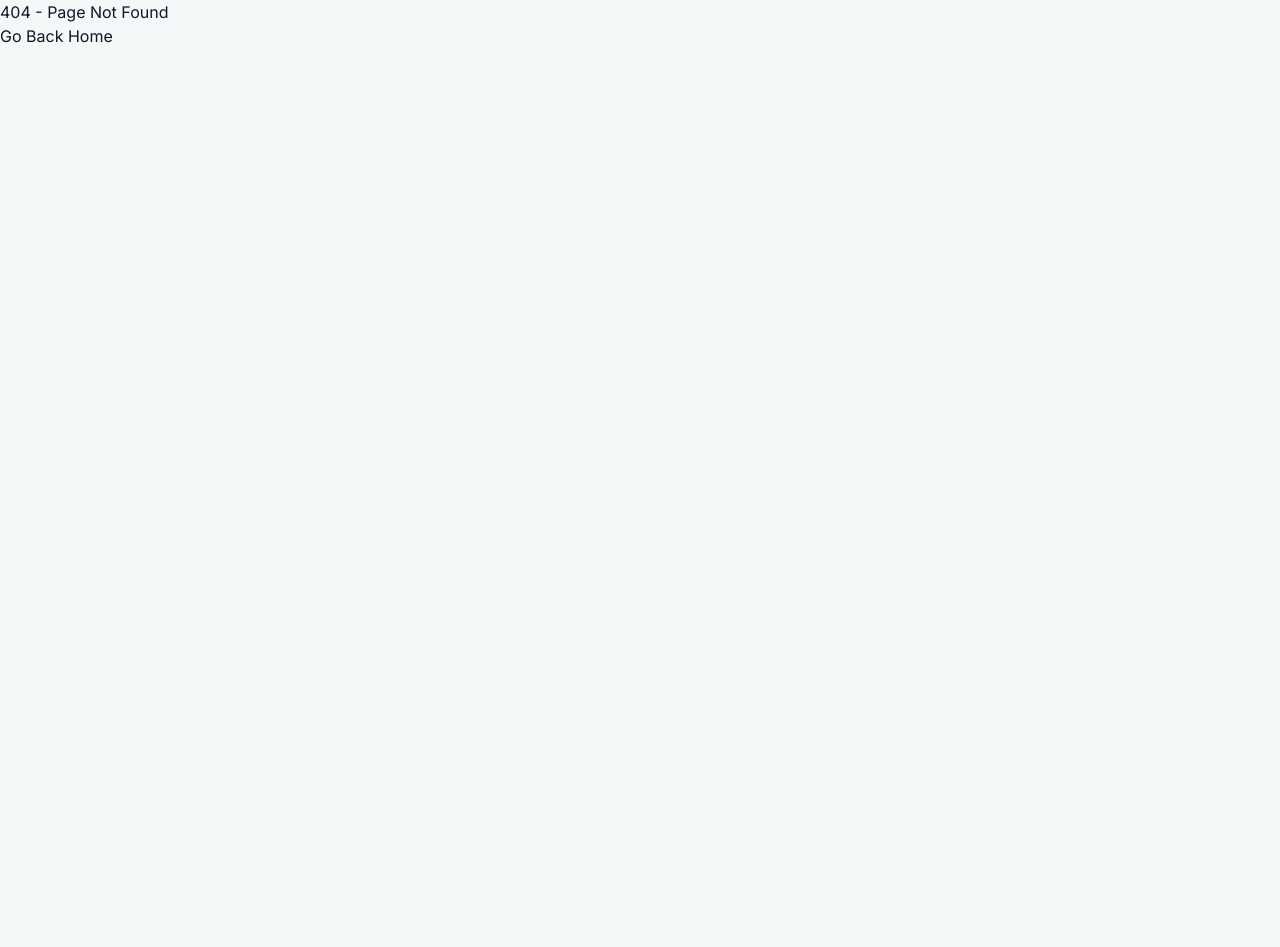
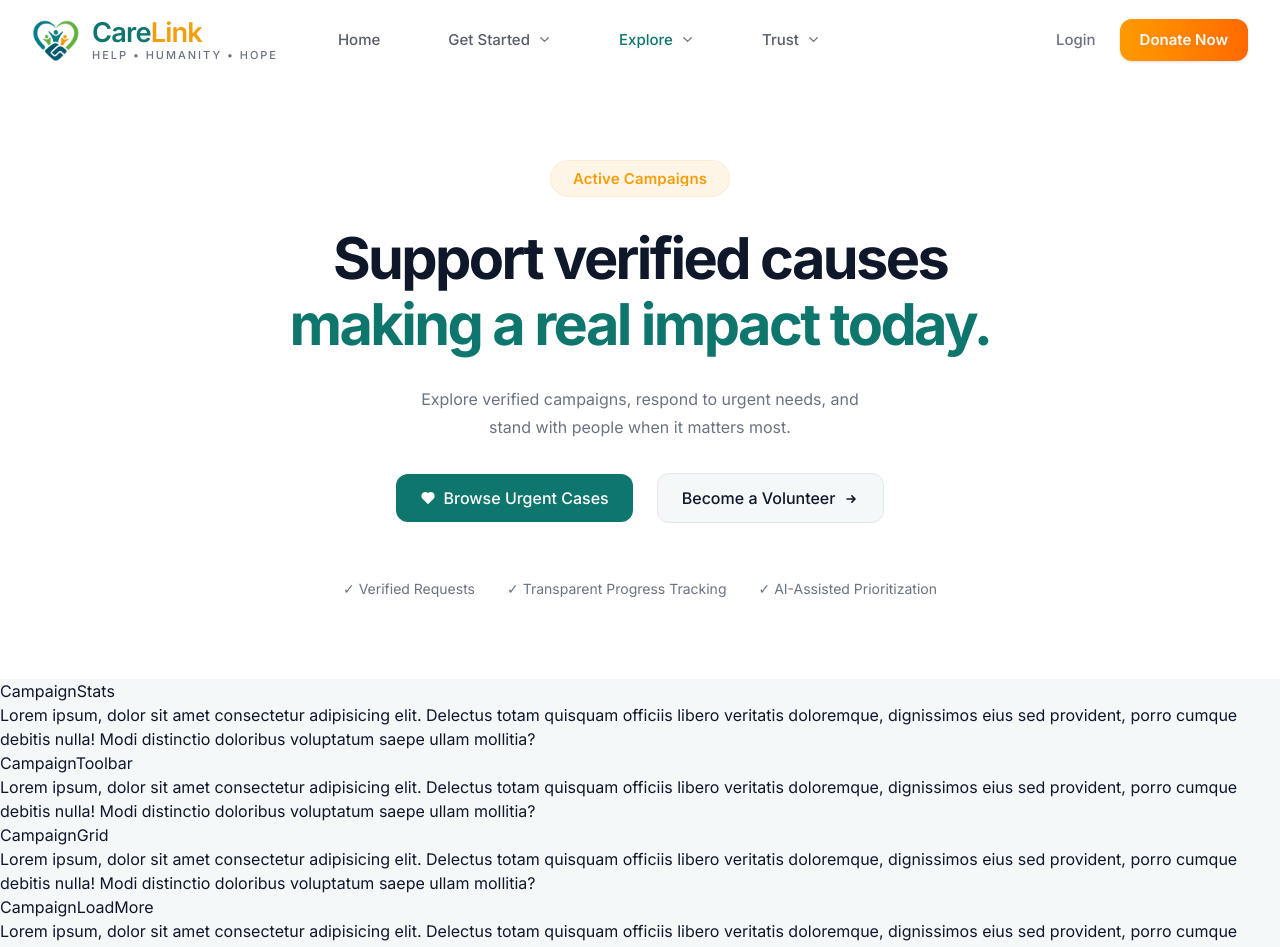
Before and after one commit to RayhanaAkterDev/Foundation-Management-system, a React (Vite) app in the folder frontend/: page /campaigns in a window 1280 px wide. Before the commit this address had no page. Shown: the top 947 px of the page. Before the commit the page ends 800 px from the top, so only its background shows below. Built offline with nearby package versions, Linux system fonts and the light colour scheme.

Commit message:
feat(campaigns): add hero section for campaigns page

```diff
--- a/frontend/src/layouts/PublicLayout/footer/Footer.jsx
+++ b/frontend/src/layouts/PublicLayout/footer/Footer.jsx
@@ -19,7 +19,7 @@ const iconMap = {
 const Footer = () => {
     return (
         <footer className="border-t border-border bg-surface">
-            <div className="container-width pt-16 pb-10 lg:pt-24 lg:pb-16 space-y-8 lg:space-y-12">
+            <div className="container-width pt-16 pb-10 lg:pt-24 lg:pb-16 space-y-6">
                 {/* ================= TOP LINKS ================= */}
                 <div className="flex flex-col lg:flex-row justify-between gap-10">
                     {footerLinks.map((group, i) => (
@@ -47,7 +47,7 @@ const Footer = () => {
                 <div className="border-t border-border/40" />
 
                 {/* ================= BOTTOM ================= */}
-                <div className="space-y-10">
+                <div className="space-y-8">
                     {/* ================= BRAND + LEGAL ================= */}
                     <div>
                         <h3 className="text-2xl lg:text-3xl font-semibold tracking-tight text-primary mb-4">
--- a/frontend/src/pages/public/Login/Login.jsx
+++ /dev/null
@@ -1,11 +0,0 @@
-import React from 'react';
-
-const Login = () => {
-    return (
-        <>
-            <h1>Login</h1>
-        </>
-    );
-};
-
-export default Login;
--- /dev/null
+++ b/frontend/src/pages/public/campaigns/Campaigns.jsx
@@ -0,0 +1,20 @@
+import React from 'react';
+import HeroSection from './sections/HeroSection';
+import CampaignStats from './sections/CampaignStats';
+import CampaignToolbar from './sections/CampaignToolbar';
+import CampaignGrid from './sections/CampaignGrid';
+import CampaignLoadMore from './sections/CampaignLoadMore';
+
+const Campaigns = () => {
+    return (
+        <>
+            <HeroSection />
+            <CampaignStats />
+            <CampaignToolbar />
+            <CampaignGrid />
+            <CampaignLoadMore />
+        </>
+    );
+};
+
+export default Campaigns;
--- /dev/null
+++ b/frontend/src/pages/public/campaigns/sections/CampaignGrid.jsx
@@ -0,0 +1,17 @@
+import React from 'react';
+
+const CampaignGrid = () => {
+    return (
+        <>
+            <h1>CampaignGrid</h1>
+            <p>
+                Lorem ipsum, dolor sit amet consectetur adipisicing elit.
+                Delectus totam quisquam officiis libero veritatis doloremque,
+                dignissimos eius sed provident, porro cumque debitis nulla! Modi
+                distinctio doloribus voluptatum saepe ullam mollitia?
+            </p>
+        </>
+    );
+};
+
+export default CampaignGrid;
--- /dev/null
+++ b/frontend/src/pages/public/campaigns/sections/CampaignLoadMore.jsx
@@ -0,0 +1,17 @@
+import React from 'react';
+
+const CampaignLoadMore = () => {
+    return (
+        <>
+            <h1>CampaignLoadMore</h1>
+            <p>
+                Lorem ipsum, dolor sit amet consectetur adipisicing elit.
+                Delectus totam quisquam officiis libero veritatis doloremque,
+                dignissimos eius sed provident, porro cumque debitis nulla! Modi
+                distinctio doloribus voluptatum saepe ullam mollitia?
+            </p>
+        </>
+    );
+};
+
+export default CampaignLoadMore;
--- /dev/null
+++ b/frontend/src/pages/public/campaigns/sections/CampaignStats.jsx
@@ -0,0 +1,17 @@
+import React from 'react';
+
+const CampaignStats = () => {
+    return (
+        <>
+            <h1>CampaignStats</h1>
+            <p>
+                Lorem ipsum, dolor sit amet consectetur adipisicing elit.
+                Delectus totam quisquam officiis libero veritatis doloremque,
+                dignissimos eius sed provident, porro cumque debitis nulla! Modi
+                distinctio doloribus voluptatum saepe ullam mollitia?
+            </p>
+        </>
+    );
+};
+
+export default CampaignStats;
--- /dev/null
+++ b/frontend/src/pages/public/campaigns/sections/CampaignToolbar.jsx
@@ -0,0 +1,17 @@
+import React from 'react';
+
+const CampaignToolbar = () => {
+    return (
+        <>
+            <h1>CampaignToolbar</h1>
+            <p>
+                Lorem ipsum, dolor sit amet consectetur adipisicing elit.
+                Delectus totam quisquam officiis libero veritatis doloremque,
+                dignissimos eius sed provident, porro cumque debitis nulla! Modi
+                distinctio doloribus voluptatum saepe ullam mollitia?
+            </p>
+        </>
+    );
+};
+
+export default CampaignToolbar;
--- /dev/null
+++ b/frontend/src/pages/public/campaigns/sections/HeroSection.jsx
@@ -0,0 +1,75 @@
+import React from 'react';
+
+// Icons (external libraries)
+import { TbHeartFilled } from 'react-icons/tb';
+import { HiArrowSmRight } from 'react-icons/hi';
+
+// Reusable/shared components
+import Button from '@/components/Button';
+import SectionHeading from '@/components/SectionHeading';
+
+const HeroSection = () => {
+    return (
+        <>
+            <section className="section-gap mt-20 bg-surface">
+                <div className="container-width">
+                    {/* Heading */}
+                    <SectionHeading
+                        gap="lg"
+                        badge={{
+                            label: 'Active Campaigns',
+                            variant: 'accent',
+                            tone: 'soft',
+                            size: 'lg',
+                        }}
+                        title={
+                            <>
+                                Support verified causes{' '}
+                                <span className="block text-primary">
+                                    making a real impact today.
+                                </span>
+                            </>
+                        }
+                        headingSize="hero"
+                        description={
+                            <>
+                                Explore verified campaigns, respond to urgent
+                                needs, and{' '}
+                                <span className="inline lg:block">
+                                    stand with people when it matters most.
+                                </span>
+                            </>
+                        }
+                        descriptionSize="hero"
+                        descriptionClass="w-full!"
+                    />
+
+                    {/* CTA */}
+                    <div className="mt-6 sm:mt-8 flex flex-col sm:flex-row items-center justify-center gap-6">
+                        <Button size="lg">
+                            <TbHeartFilled />
+                            Browse Urgent Cases
+                        </Button>
+                        <Button
+                            variant="outline"
+                            className="justify-center"
+                            size="lg"
+                        >
+                            Become a Volunteer
+                            <HiArrowSmRight className="mt-0.5" />
+                        </Button>
+                    </div>
+
+                    {/* Stats */}
+                    <div className="mt-14 flex flex-wrap items-center justify-center gap-x-8 gap-y-3 text-sm text-text-secondary">
+                        <div>✓ Verified Requests</div>
+                        <div>✓ Transparent Progress Tracking</div>
+                        <div>✓ AI-Assisted Prioritization</div>
+                    </div>
+                </div>
+            </section>
+        </>
+    );
+};
+
+export default HeroSection;
--- a/frontend/src/pages/public/contact/Contact.jsx
+++ /dev/null
@@ -1,11 +0,0 @@
-import React from 'react';
-
-const Contact = () => {
-    return (
-        <>
-            <h1>Contact</h1>
-        </>
-    );
-};
-
-export default Contact;
```
Also changed, not shown: frontend/src/routes/Router.jsx (+6 -8 lines).
